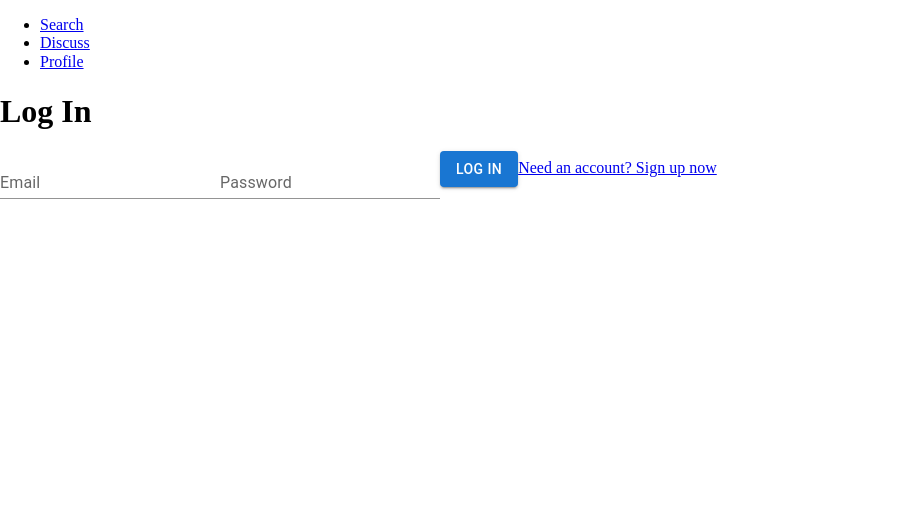
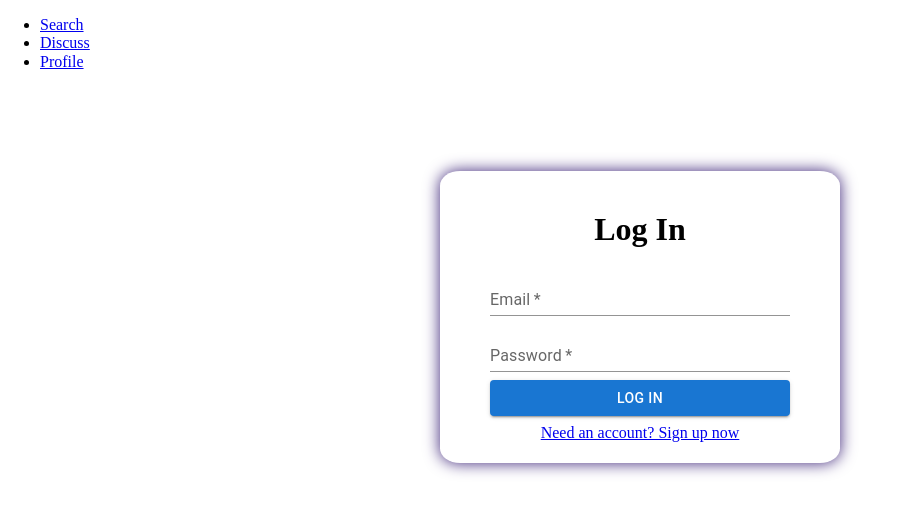
Before and after one commit to Doom-Prophet/Database-backed-online-scholar-information-platform-with-RESTful-API, a React (Create React App) app in the folder frontend/: page /login in a window 1280 px wide. Shown: the top 514 px of the page, without its empty margins (0-915 px from the left). Built offline with nearby package versions, Linux system fonts and the light colour scheme.

Commit message:
beautify login/signup

```diff
--- a/frontend/package.json
+++ b/frontend/package.json
@@ -5,6 +5,7 @@
   "dependencies": {
     "@emotion/react": "^11.10.5",
     "@emotion/styled": "^11.10.5",
+    "@mui/icons-material": "^5.10.16",
     "@mui/material": "^5.10.16",
     "@testing-library/jest-dom": "^5.16.5",
     "@testing-library/react": "^13.4.0",
@@ -13,6 +14,7 @@
     "react-dom": "^18.2.0",
     "react-router-dom": "^6.4.4",
     "react-scripts": "5.0.1",
+    "react-select": "^5.7.0",
     "sass": "^1.56.1",
     "web-vitals": "^2.1.4"
   },
--- a/frontend/public/index.html
+++ b/frontend/public/index.html
@@ -24,7 +24,7 @@
       work correctly both with client-side routing and a non-root public URL.
       Learn how to configure a non-root public URL by running `npm run build`.
     -->
-    <title>React App</title>
+    <title>Scholar Plus</title>
   </head>
   <body>
     <noscript>You need to enable JavaScript to run this app.</noscript>
--- a/frontend/src/App.js
+++ b/frontend/src/App.js
@@ -1,4 +1,5 @@
 import './App.css';
+import './css/custom.css';
 import { BrowserRouter, Routes, Route } from "react-router-dom";
 import Home from "./pages/Home";
 import NoMatch from './pages/NoMatch';
--- a/frontend/src/css/custom.css
+++ b/frontend/src/css/custom.css
@@ -0,0 +1,30 @@
+:root {
+  --primary-color: #673ab7;
+  --primary-color-dark: #381f75;
+  --primary-color-light: #8561c5;
+  --secondary-color: #ffab40;
+  --secondary-color-dark: #a13800;
+  --secondary-color-light: #ffbb66;
+}
+
+.inputText {
+  display: flex;
+  margin: 20px auto;
+  width: 300px;
+}
+
+.login_box {
+  width: 300px;
+  height: auto;
+  margin: 100px auto;
+  filter: drop-shadow(0 0 0.5rem var(--primary-color-dark));
+  background-color: white;
+  padding: 20px 50px;
+  border-radius: 5%;
+}
+
+.centered {
+  display: block;
+  text-align: center;
+  margin: 20px auto;
+}
--- a/frontend/src/css/theme.scss
+++ /dev/null
@@ -1,3 +0,0 @@
-$background-color: white;
-$theme-color: grey;
-$font-color: black;
--- a/frontend/src/data/mock_data.js
+++ b/frontend/src/data/mock_data.js
@@ -34,9 +34,34 @@ const posts = [
         "Content": 'This is a post.',
         "Like_users": [],
         "Paper": "PaperId123",
-        "Field": "Machine Learning"
+        "Field": "testField"
+    }
+];
+
+const users = [
+
+]
+
+const papers = [
+    {
+    'name': "paper A",
+    'year': "2022",
+    'authors': ["Author A", "Author B", "Author C", "Author D"],
+    'citations': 30,
+    'abstract': "A long abstract",
+    'venue': "ACCV"
+    },
+
+    {
+        'name': "paper B",
+        'year': "2024",
+        'authors': ["Author A"],
+        'citations': 12,
+        'abstract': "A long abstract",
+        'venue': "ACCV"
     }
 
-];
+]
+
 
 export default posts;
--- a/frontend/src/pages/Discuss.js
+++ b/frontend/src/pages/Discuss.js
@@ -16,7 +16,7 @@ function Post (props) {
     <Card className="post">
         <CardHeader
             avatar={
-            <Avatar sx={{ bgcolor: 'red' }} aria-label="recipe">
+            <Avatar sx={{ bgcolor: 'blue' }} aria-label="recipe">
             {props.data.User_name[0]}
             </Avatar>
             }
@@ -27,6 +27,7 @@ function Post (props) {
             {props.data.Content}
         </CardContent>
         <CardActions disableSpacing>
+            <button>Like</button>
         {/* <IconButton aria-label="add to favorites">
           <FavoriteIcon />
         </IconButton> */}
--- a/frontend/src/pages/Login.js
+++ b/frontend/src/pages/Login.js
@@ -3,6 +3,8 @@ import {UserContext} from '../context/UserContext'
 import {Link, Navigate} from "react-router-dom";
 import TextField from '@mui/material/TextField';
 import Button from '@mui/material/Button';
+import Stack from '@mui/material/Stack';
+import Alert from '@mui/material/Alert';
 
 function Login (props) {
     const { user, login, error } = useContext(UserContext);
@@ -23,15 +25,21 @@ function Login (props) {
             <h1>Hi, {user.name}!</h1>
         </div>
     :
-        <div>
-            <h1>Log In</h1>
+        <div className="login_box">
+            <h1 className="centered">Log In</h1>
             <form>
-                <TextField variant="standard" label="Email" onChange={e => {setEmail(e.target.value)}}/>
-                <TextField variant="standard" label="Password" onChange={e => {setPassword(e.target.value)}}/>
+                <Stack spacing={1} sx={{ width: 300 }}>
+                <TextField className="inputText" variant="standard" label="Email"
+                    onChange={e => {setEmail(e.target.value)}}
+                    required/>
+                <TextField className="inputText" variant="standard" label="Password"
+                    onChange={e => {setPassword(e.target.value)}}
+                    required/>
                 <Button variant="contained" onClick={handleLogin}>Log in</Button>
-                <Link to='../signup'>Need an account? Sign up now </Link>
+                <Link className="centered" to='../signup'>Need an account? Sign up now </Link>
+                { status === 'error' ? <Alert severity="error">Invalid Log In</Alert> : false}
+                </Stack>
             </form>
-            { status === 'error' ? <span>Invalid email or password</span> : false}
         </div>
 
     }</>
--- a/frontend/src/pages/Signup.js
+++ b/frontend/src/pages/Signup.js
@@ -1,58 +1,75 @@
 import {useContext, useState} from 'react';
 import {UserContext} from '../context/UserContext';
 import {Link, Navigate} from "react-router-dom";
+import TextField from '@mui/material/TextField';
+import Button from '@mui/material/Button';
+import Autocomplete from '@mui/material/Autocomplete';
+import Stack from '@mui/material/Stack';
+import Alert from '@mui/material/Alert';
 
 const USER_REGEX = /^[A-z][A-z0-9-_]{3,23}$/;
 const EMAIL_REGEX = /^([A-Za-z0-9_\-\.])+\@([A-Za-z0-9_\-\.])+\.([A-Za-z]{2,4})$/;
 const PWD_REGEX = /^(?=.*[a-z])(?=.*[A-Z])(?=.*[0-9])(?=.*[!@#$%]).{8,24}$/;
-const FIELDs = ["Algorithms and Theory", "Data Management", "Data Mining and Modeling"];
+const FIELDs = [{value: "testField", label: "testField"},{value: "testField2", label: "testField2"}];
 
 
 function Signup (props) {
-    const { user, signup } = useContext(UserContext);
+    const { user, signup, error } = useContext(UserContext);
     const [email, setEmail] = useState('');
     const [password, setPassword] = useState('');
     const [name, setName] = useState('');
     const [field, setField] = useState('');
-    const [success, setSuccess] = useState(false);
+    const [status, setStatus] = useState(false);
 
     if (user && user.auth) return <Navigate to="/profile" />;
 
     const handleSignup = (e) => {
-        signup(email, password, name, field);
-        if (user.auth)
-            setSuccess(true);
+
+        if (!USER_REGEX.test(name) || !EMAIL_REGEX.test(email) || !PWD_REGEX.test(password) || !field)
+            setStatus('error');
+        else {
+            signup(email, password, name, field);
+            if (error)  setStatus('error');
+            else setStatus('success');
+        }
     }
 
     return (
-    <> { success ?
+    <> { status === 'success' ?
             <div>
                 <h1>Hi, {name}!</h1>
             </div>
         :
-        <div>
-            <h1>Sign Up</h1>
+        <div className="login_box">
+            <h1 className="centered">Sign Up</h1>
             <form>
-                <div>
-                    <label>Email</label>
-                    <input type="text" onChange={e => {setEmail(e.target.value)}}></input>
-                </div>
-                <div>
-                    <label>Password</label>
-                    <input type="text" onChange={e => {setPassword(e.target.value)}}></input>
-                </div>
-                <div>
-                    <label>Username</label>
-                    <input type="text" onChange={e => {setName(e.target.value)}}></input>
-                </div>
-                <div>
-                    <label>Interested Field</label>
-                    <input type="text" onChange={e => {setField(e.target.value)}}></input>
-                </div>
-                <button onClick={handleSignup}>Sign Up</button>
-                <Link to='../login'>Have an account? Log in here </Link>
+                <Stack spacing={1} sx={{ width: 300 }}>
+                    <TextField className="inputText" variant="standard" label="Username"
+                        onChange={e => {setName(e.target.value)}}
+                        required
+                    />
+                    <TextField className="inputText" variant="standard" label="Email"
+                        onChange={e => {setEmail(e.target.value)}}
+                        required
+                    />
+                    <TextField className="inputText" variant="standard" label="Password"
+                        onChange={e => {setPassword(e.target.value)}}
+                        required
+                    />
+                    <Autocomplete
+                        disablePortal
+                        id="combo-box-demo"
+                        options={FIELDs}
+                        renderInput={(params) => <TextField {...params} label="Research Field" />}
+                        onChange={e => {setField(e.target.value)}}
+                        required
+                    />
+                    <Button variant="contained" onClick={handleSignup}>Sign Up</Button>
+                    <Link className="centered" to='../login'>Have an account? Log in here </Link>
+                    { status === 'error' ? <Alert severity="error">Invalid Sign Up</Alert> : false}
+                </Stack>
+                </form>
 
-            </form>
         </div>
         }
     </>
--- a/frontend/src/pages/UserProfile.js
+++ b/frontend/src/pages/UserProfile.js
@@ -1,20 +1,53 @@
 import {useContext, useState} from 'react';
 import {UserContext} from '../context/UserContext'
 import {Link, Navigate} from "react-router-dom";
+import Box from '@mui/material/Box';
+import Tabs from '@mui/material/Tabs';
+import Tab from '@mui/material/Tab';
 
+
+function FavoritePaperList(props) {
+    return (<div id="fav-papers">
+        User's favorite paper list
+    </div>);
+}
+
+function MyPosts (props) {
+    return (<div id="my-posts">
+        my posts
+    </div>)
+}
+
+
+/* User Profile page
+- On the top is the user's information
+- A tab bar with options "Paper List" & "Posts"
+    - (default) if tab === paper list, show user's favorite paper list
+        - can click paper to the paper's detail
+    - else show posts
+*/
 function UserProfile (props) {
     const { user } = useContext(UserContext);
+    const [value, setValue] = useState(0);
+
     if (!user || !user.auth) return <Navigate to="/login" />;
+
+    const handleChange = (e, newvalue) => {
+        setValue(newvalue);
+    };
 
     return (
         <>
             <h1>Hi, {user.name}</h1>
-            <div id="fav-papers">
+            <Box sx={{ width: '100%', bgcolor: 'background.paper' }}>
+            <Tabs value={value} onChange={handleChange} centered>
+                <Tab label="Paper List" />
+                <Tab label="My Posts" />
+            </Tabs>
+            { value === 0 ? <FavoritePaperList /> : <MyPosts />}
+            </Box>
 
-            </div>
-            <div id="my-posts">
 
-            </div>
         </>
     );
 }
```
Also changed, not shown: frontend/src/css/theme.js (added, +23 -0 lines), frontend/src/pages/Paper.js (+115 -6 lines), 2 other files (tests, documents, lock files or other folders).
